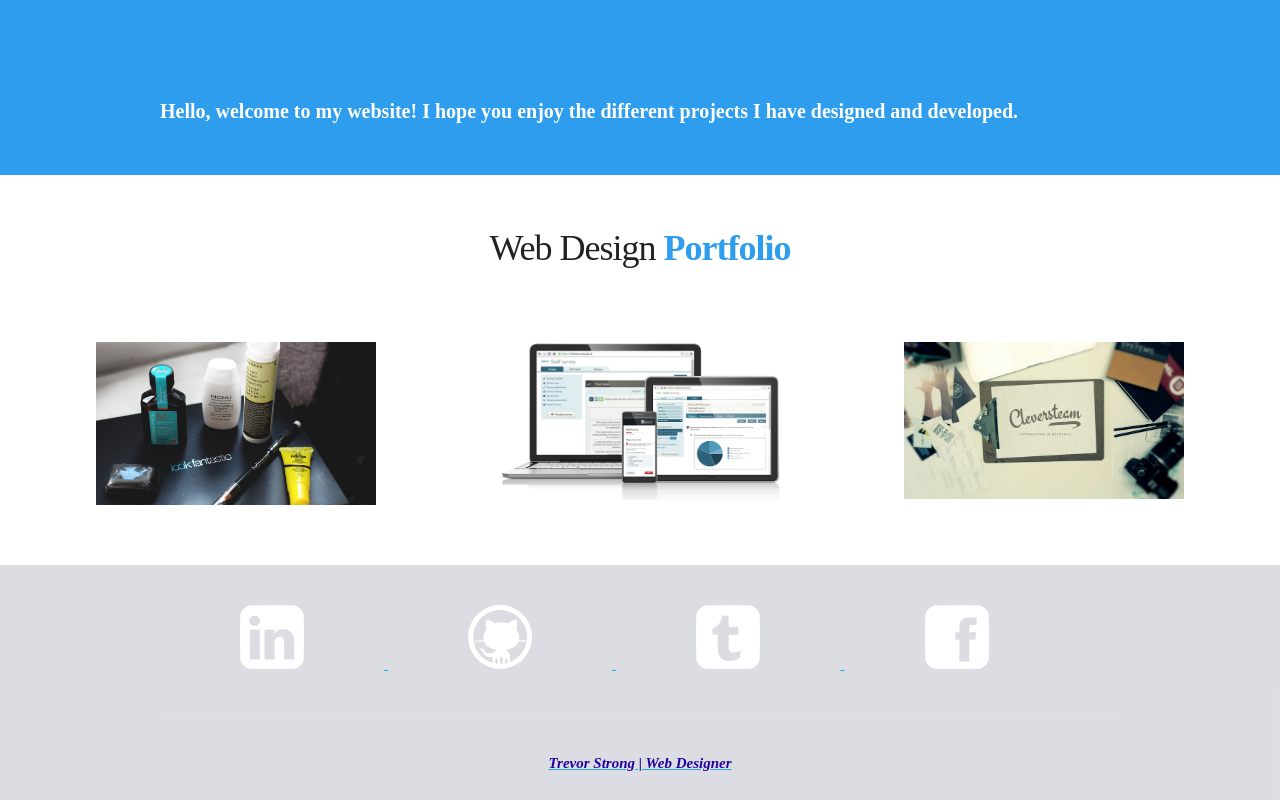
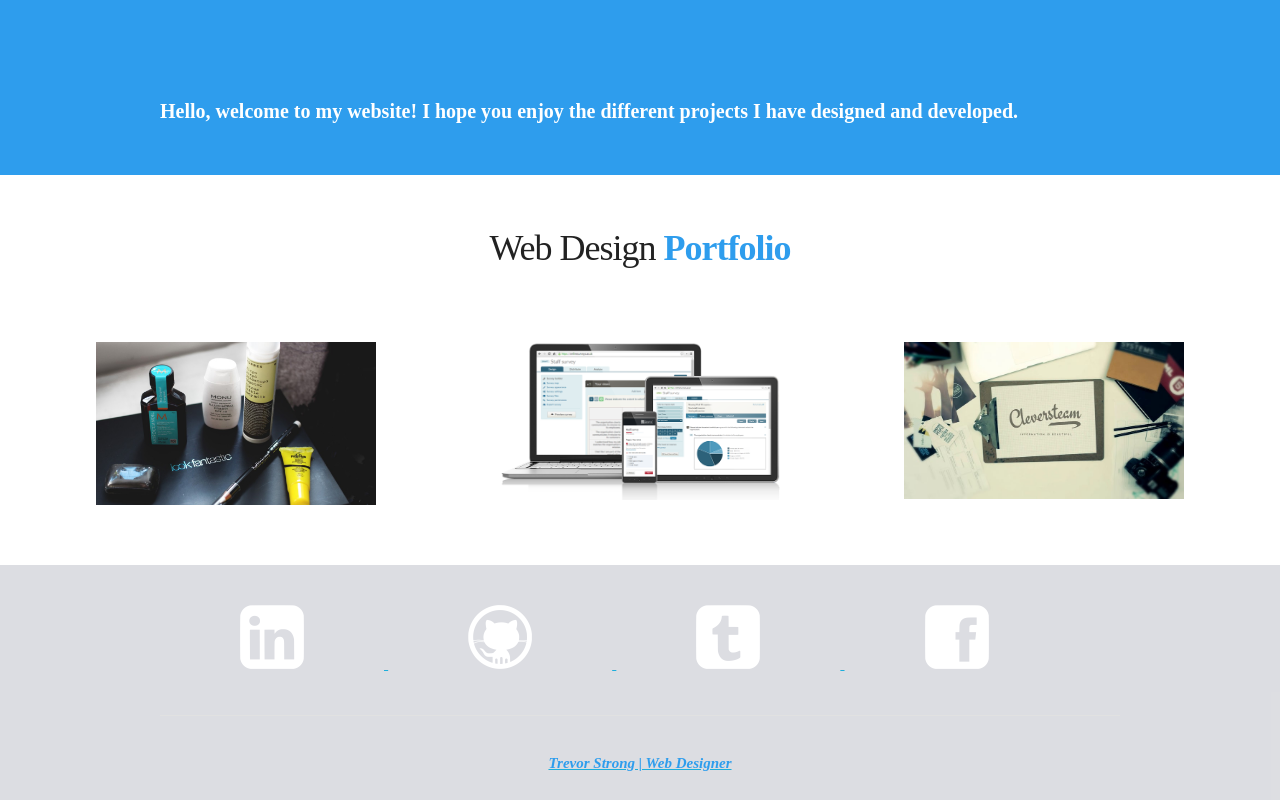
Before and after one commit to Trevor1994/Portfolio, a plain HTML site: page index.html in a window 1280 px wide. Shown: the part 325-1125 px from the top of the page. Drawn offline with Linux system fonts and the light colour scheme; a web font is replaced by a local one.

```diff
--- a/css/main.scss
+++ b/css/main.scss
@@ -258,7 +258,7 @@ footer {
         text-align: center;
         font-family: $mainfont;
         font-style: italic;
-        color:rgb(37, 1, 159);
+        color: $section1;
     }
     .social_icons {
         li {
--- a/rwd/responsive.scss
+++ b/rwd/responsive.scss
@@ -199,7 +199,7 @@
             text-align: center;
             font-family: 'Patua One', 'sans-serif';
             font-style: italic;
-            color: rgb(37, 1, 159);
+            color:rgb(46, 157, 237);
         }
         .social_icons {
             li {
```
Also changed, not shown: css/main.css, rwd/responsive.css, 2 other files.
